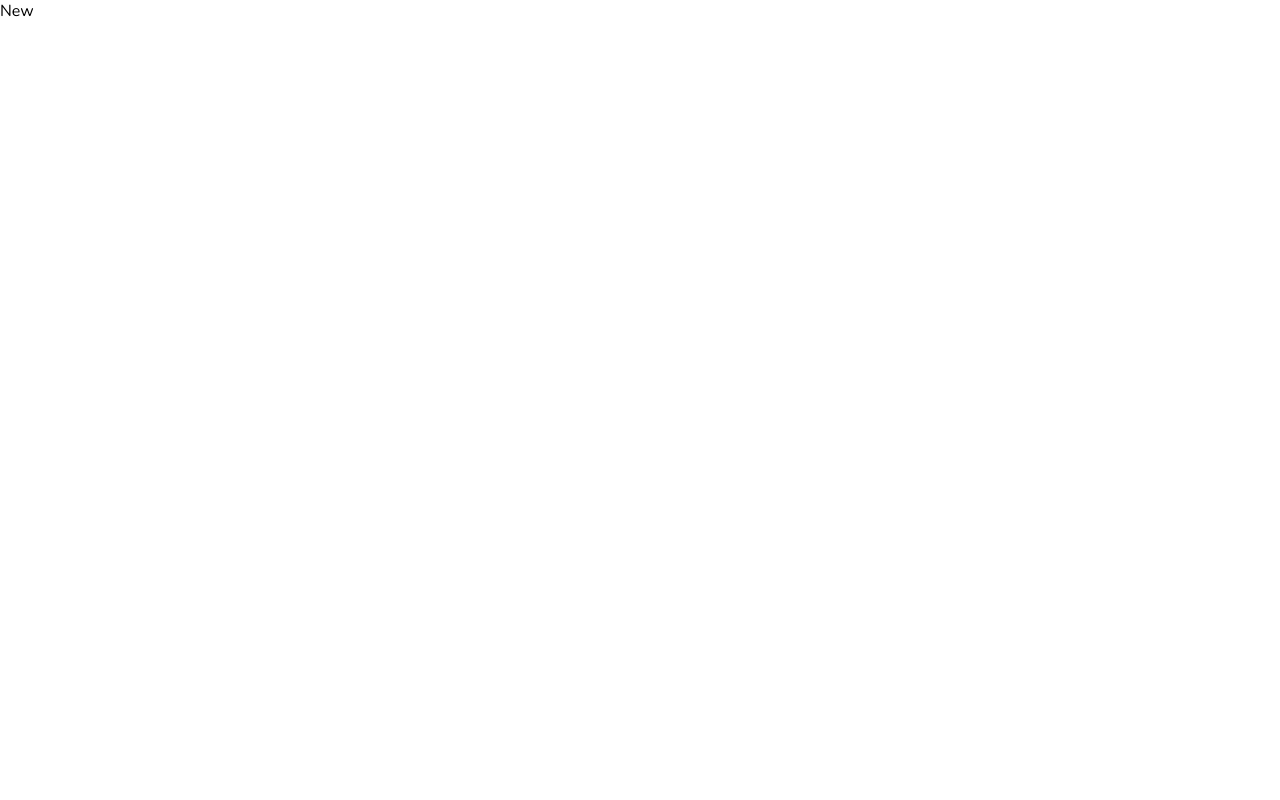
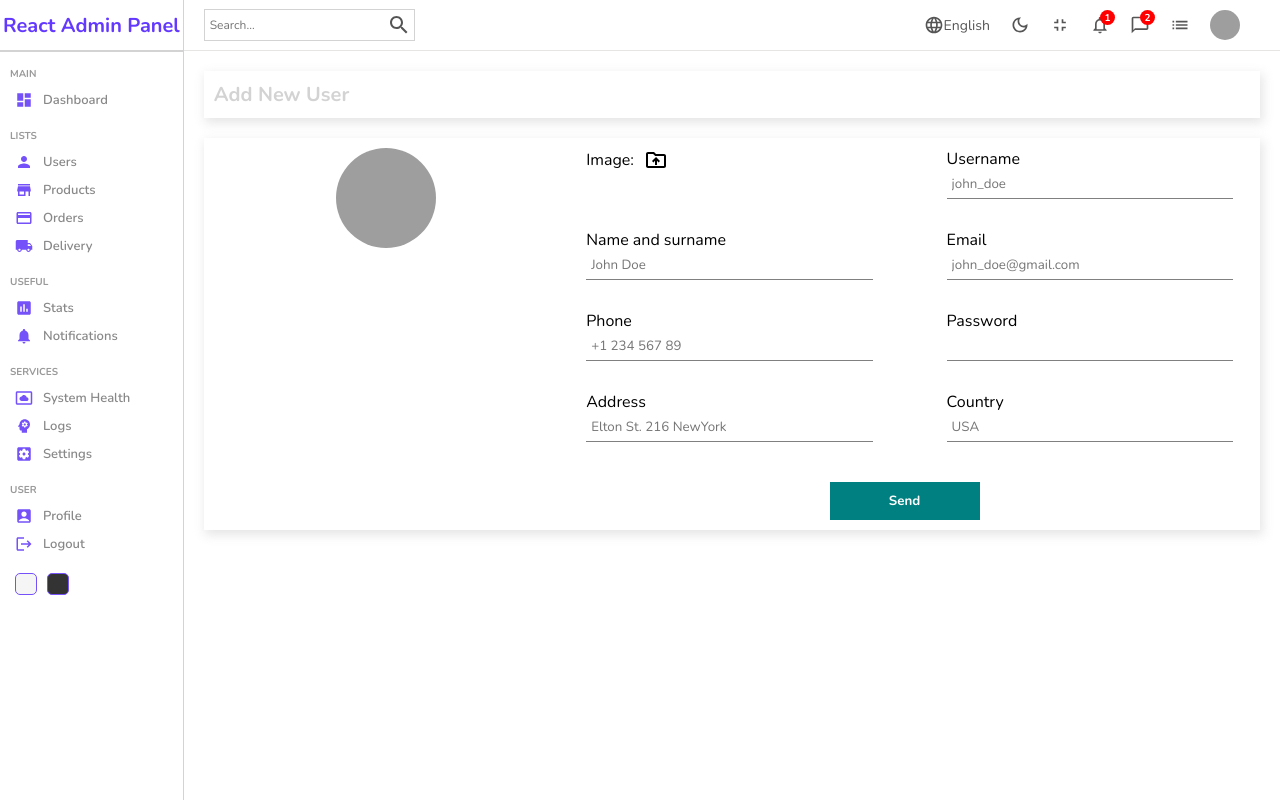
Before and after one commit to FacundoSerna96/React-Admin-Panel, a React (Create React App) app: page /users/new in a window 1280 px wide. Built offline with nearby package versions, Linux system fonts and the light colour scheme; grey boxes are pictures that could not be loaded.

Commit message:
Diseño de la pagina New

```diff
--- a/src/App.js
+++ b/src/App.js
@@ -4,6 +4,7 @@
 import Single from './pages/single/Single';
 import New from './pages/new/New';
 
+import {userInputs, productInputs} from './formSource';
 
 import {
   BrowserRouter,
@@ -23,17 +24,12 @@
             <Route path='users'>
               <Route index element={<List />}/>
               <Route path=':userId' element={<Single />}/>
-              <Route path='new' element={<New />}/>
-            </Route>
-            <Route path='users'>
-              <Route index element={<List />}/>
-              <Route path=':userId' element={<Single />}/>
-              <Route path='new' element={<New />}/>
+              <Route path='new' element={<New inputs={userInputs} title='Add New User'/>}/>
             </Route>
             <Route path='products'>
               <Route index element={<List />}/>
               <Route path=':productId' element={<Single />}/>
-              <Route path='new' element={<New />}/>
+              <Route path='new' element={<New inputs={productInputs} title='Add New Product'/>}/>
             </Route>
           </Route>
         </Routes>
--- /dev/null
+++ b/src/formSource.js
@@ -0,0 +1,76 @@
+export const userInputs = [
+    {
+      id: 1,
+      label: "Username",
+      type: "text",
+      placeholder: "john_doe",
+    },
+    {
+      id: 2,
+      label: "Name and surname",
+      type: "text",
+      placeholder: "John Doe",
+    },
+    {
+      id: 3,
+      label: "Email",
+      type: "mail",
+      placeholder: "john_doe@gmail.com",
+    },
+    {
+      id: 4,
+      label: "Phone",
+      type: "text",
+      placeholder: "+1 234 567 89",
+    },
+    {
+      id: 5,
+      label: "Password",
+      type: "password",
+    },
+    {
+      id: 6,
+      label: "Address",
+      type: "text",
+      placeholder: "Elton St. 216 NewYork",
+    },
+    {
+      id: 7,
+      label: "Country",
+      type: "text",
+      placeholder: "USA",
+    },
+  ];
+
+  export const productInputs = [
+    {
+      id: 1,
+      label: "Title",
+      type: "text",
+      placeholder: "Apple Macbook Pro",
+    },
+    {
+      id: 2,
+      label: "Description",
+      type: "text",
+      placeholder: "Description",
+    },
+    {
+      id: 3,
+      label: "Category",
+      type: "text",
+      placeholder: "Computers",
+    },
+    {
+      id: 4,
+      label: "Price",
+      type: "text",
+      placeholder: "100",
+    },
+    {
+      id: 5,
+      label: "Stock",
+      type: "text",
+      placeholder: "in stock",
+    },
+  ];
--- a/src/pages/new/New.jsx
+++ b/src/pages/new/New.jsx
@@ -1,9 +1,58 @@
-import React from 'react'
+import React, { useState } from 'react'
 import './new.scss';
 
-const New = () => {
+import Sidebar from '../../components/sidebar/Sidebar';
+import Navbar from '../../components/navbar/Navbar';
+
+import DriveFolderUploadOutlined from '@mui/icons-material/DriveFolderUploadOutlined';
+
+
+const New = ({inputs, title}) => {
+
+  const [file, setFile] = useState('');
+
+
   return (
-    <div>New</div>
+    <div className='new'>
+      <Sidebar/>
+      <div className="newContainer">
+        <Navbar />
+        <div className="top">
+          <h1>{title}</h1>
+        </div>
+        <div className="bottom">
+          <div className="left">
+            <img src={file
+                        ? URL.createObjectURL(file)
+                        : 'https://icon-library.com/images/no-image-icon/no-image-icon-0.jpg'}
+                alt="" />
+          </div>
+          <div className="right">
+            <form>
+              <div className="formInput">
+                <label htmlFor='file'>
+                  Image: <DriveFolderUploadOutlined className='icon'/>
+                </label>
+               <input
+                type="file"
+                id='file'
+                style={{display:'none'}}
+                onChange={e=>setFile(e.target.files[0])}/>
+              </div>
+
+              {inputs.map((input) => (
+                <div className="formInput" key={input.id}>
+                  <label>{input.label}</label>
+                  <input type={input.type} placeholder={input.placeholder} />
+                </div>
+              ))}
+
+              <button>Send</button>
+            </form>
+          </div>
+        </div>
+      </div>
+    </div>
   )
 }
 
--- a/src/pages/new/new.scss
+++ b/src/pages/new/new.scss
@@ -0,0 +1,75 @@
+.new{
+    display: flex;
+    width: 100%;
+
+    .newContainer{
+        flex:6;
+
+        .top, .bottom{
+            -webkit-box-shadow: 2px 4px 10px 1px rgba(0, 0, 0, 0.47);
+            box-shadow: 2px 4px 10px 1px rgba(201, 201, 201, 0.47);
+            padding: 10px;
+            margin: 20px;
+            display: flex;
+
+            h1{
+                color: lightgray;
+                font-size: 20px;
+            }
+
+            .left{
+                flex:1;
+                text-align: center;
+                img{
+                    width: 100px;
+                    height: 100px;
+                    border-radius: 50%;
+                    object-fit: cover;
+                }
+            }
+
+            .right{
+                flex: 2;
+
+                form{
+                    display: flex;
+                    flex-wrap: wrap;
+                    gap: 30px;
+                    justify-content: space-around;
+
+                    .formInput{
+                        width: 40%;
+
+                        label{
+                            display: flex;
+                            align-items: center;
+                            gap: 10px;
+
+                            .icon{
+                                cursor: pointer;
+                            }
+                        }
+
+                        input{
+                            width: 100%;
+                            padding: 5px;
+                            border: none;
+                            border-bottom: 1px solid gray;
+                        }
+                    }
+
+                    button{
+                        width: 150px;
+                        padding: 10px;
+                        border: none;
+                        background-color: teal;
+                        color: white;
+                        font-weight: bold;
+                        cursor: pointer;
+                        margin-top: 10px;
+                    }
+                }
+            }
+        }
+    }
+}
```
